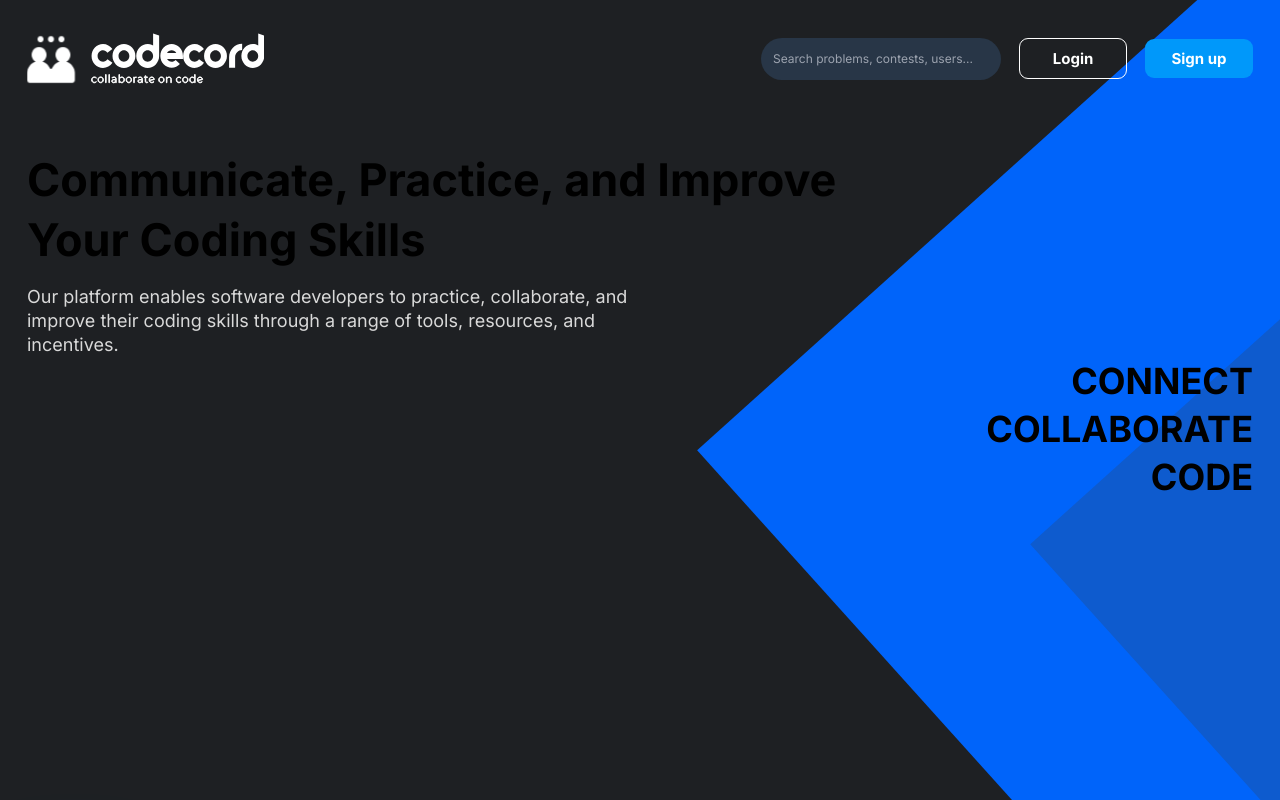
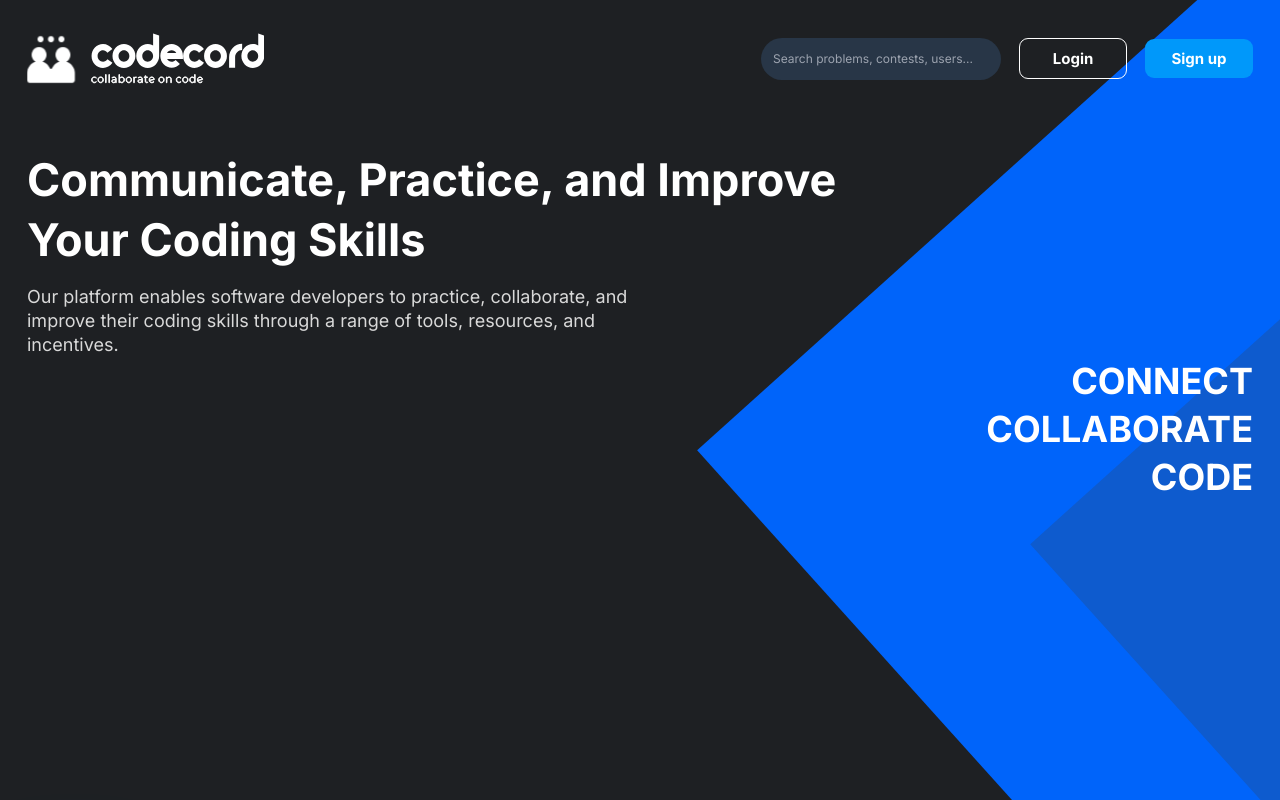
Before and after one commit to adityayadav71/CodeCord, a React (Vite) app in the folder client/: page / in a window 1280 px wide. Built offline with nearby package versions, Linux system fonts and the light colour scheme.

Commit message:
changed color scheme to only allow dark

```diff
--- a/client/src/styles/tailwind.css
+++ b/client/src/styles/tailwind.css
@@ -10,7 +10,8 @@
   box-sizing: border-box;
   position: relative;
 
-  color-scheme: light dark;
+  color-scheme: dark;
+  color: #ffffff;
   background-color: #1e2023;
 
   font-synthesis: none;
```
